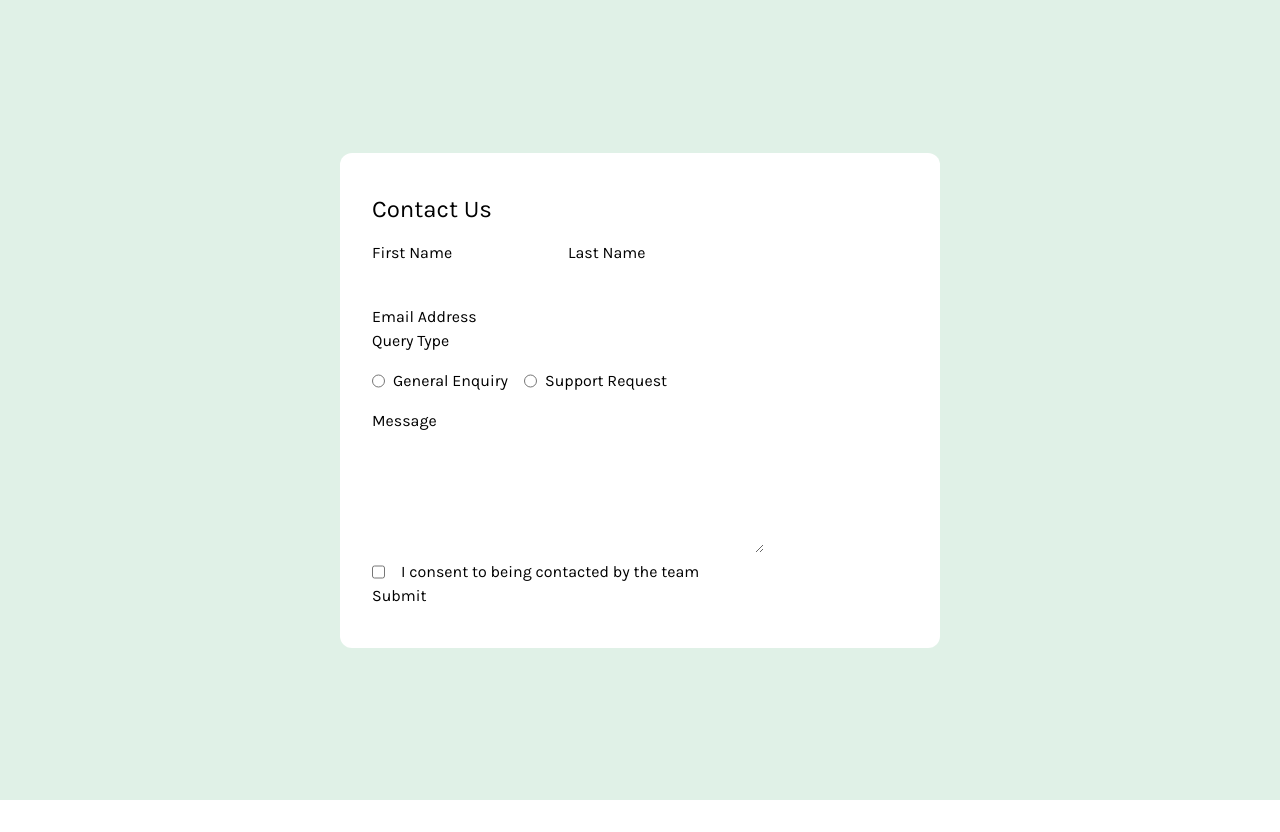
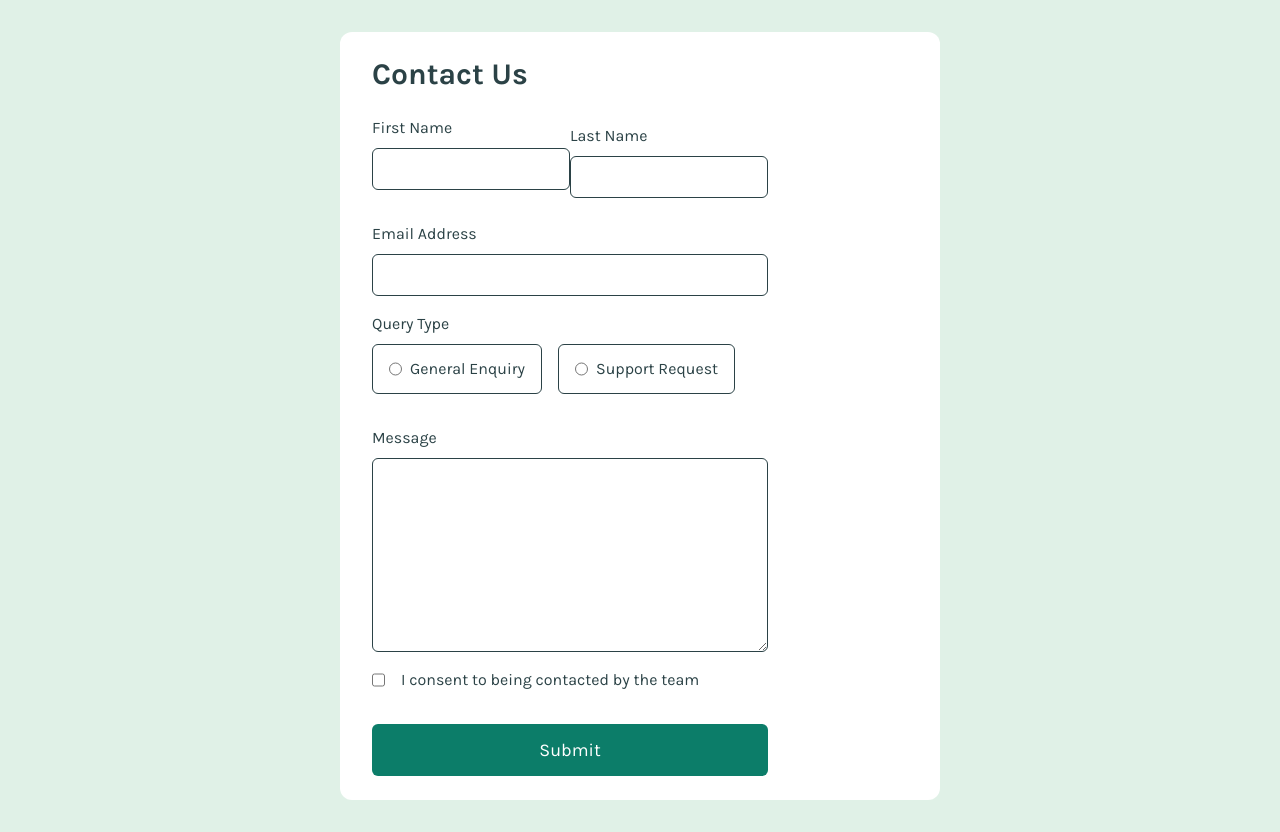
Before and after one commit to JuanMiranda1998/contact-form-frontend-mentor, a React (Vite) app: page / in a window 1280 px wide. Before the commit the page ends 800 px from the top, so only its background shows below. Built offline with nearby package versions, Linux system fonts and the light colour scheme.

Commit message:
added styles

```diff
--- a/src/App.jsx
+++ b/src/App.jsx
@@ -4,8 +4,8 @@ import Form from './components/Form'
 function App() {
 
   return (
-    <div className='w-[100vw] min-h-[100vh] bg-[#e0f1e7] flex flex-col justify-center items-center font-body'>
-      <div className='w-[95%] max-w-[600px] my-8 px-8 py-10 bg-white flex flex-col justify-center items-start rounded-xl'>
+    <div className='w-full min-h-[100vh] bg-[#e0f1e7] flex flex-col justify-center items-center font-body font-normal relative overflow-hidden'>
+      <div className='w-[95%] max-w-[600px] my-8 px-8 py-6 bg-white flex flex-col justify-center items-start rounded-xl'>
         <Form />
       </div>
     </div>
--- a/src/components/Form.jsx
+++ b/src/components/Form.jsx
@@ -42,47 +42,52 @@ const Form = () => {
 
 
     return (
-        <form className="relative">
-            <h1 className='text-2xl mb-4'>Contact Us</h1>
-            <div className='w-full flex flex-col lg:flex-row justify-center items-center'>
-                <div className="w-full flex flex-col justify-center items-start">
-                    <label htmlFor="firstName">First Name</label>
-                    <input className='w-full py-2 pl-4' type="text" id="firstName" name="firstName" />
+        <form className="text-[#2b4246]">
+            <h1 className='text-3xl font-bold mb-6'>Contact Us</h1>
+            <div className='w-full flex flex-col lg:flex-row justify-center items-center mb-4'>
+                <div className="w-full flex flex-col justify-center items-start mb-4">
+                    <label className="mb-2" htmlFor="firstName">First Name</label>
+                    <input className='w-full py-2 pl-4 border border-[#2b4246] rounded-md' type="text" id="firstName" name="firstName" />
                     <p className='hidden'>This field is required</p>
                 </div>
                 <div className="w-full flex flex-col justify-center items-start">
-                    <label htmlFor="lastName">Last Name</label>
-                    <input className='w-full py-2 pl-4' type="text" id="lastName" name="lastName" />
+                    <label className="mb-2" htmlFor="lastName">Last Name</label>
+                    <input className='w-full py-2 pl-4 border border-[#2b4246] rounded-md' type="text" id="lastName" name="lastName" />
                     <p className='hidden'>This field is required</p>
                 </div>
             </div>
-            <div>
-                <label htmlFor="email">Email Address</label>
-                <input name="email" type="text" id="email" />
+            <div className="w-full flex flex-col justify-center items-start mb-4">
+                <label className="mb-2" htmlFor="email">Email Address</label>
+                <input className='w-full py-2 pl-4 border border-[#2b4246] rounded-md' type="text" id="email" name="email" />
                 <p className='hidden'>Please enter a valid email address</p>
                 <p className='hidden'>This field is required</p>
             </div>
-            <div>
-                <label htmlFor="">Query Type</label>
-                <div className='flex flex-col lg:flex-row gap-4 my-4'>
-                    <div className='flex flex-row'><input type="radio" name="queryType" id="" /><p className='ml-2'>General Enquiry</p></div>
-                    <div className='flex flex-row'><input type="radio" name="queryType" id="" /><p className='ml-2'>Support Request</p></div>
+            <div className="w-full flex flex-col justify-center items-start mb-4">
+                <label className="mb-2" htmlFor="queryType">Query Type</label>
+                <div className='w-full flex flex-col lg:flex-row gap-4 mb-4'>
+                    <div className='flex flex-row py-3 px-4 border border-[#2b4246] rounded-md'>
+                        <input type="radio" name="queryType" id="queryType" />
+                        <p className='ml-2'>General Enquiry</p>
+                    </div>
+                    <div className='flex flex-row py-3 px-4 border border-[#2b4246] rounded-md'>
+                        <input type="radio" name="queryType" id="" />
+                        <p className='ml-2'>Support Request</p></div>
                 </div>
                 <p className='hidden'>Please select a query type</p>
             </div>
-            <div>
-                <label htmlFor="message">Message</label>
-                <textarea className='w-full' id="message" rows="5" name="message"></textarea>
+            <div className="w-full flex flex-col justify-center items-start mb-4">
+                <label className="mb-2" htmlFor="message">Message</label>
+                <textarea className='w-full border border-[#2b4246] rounded-md' id="message" rows="8" name="message"></textarea>
                 <p className='hidden'>This field is required</p>
             </div>
-            <div>
+            <div className="my-4">
                 <div className='flex flex-row'>
                     <input type="checkbox" name="consent" id="consent" />
                     <p className='ml-4'>I consent to being contacted by the team</p>
                 </div>
                 <p className='hidden'>To submit this form, please consent to being contacted</p>
             </div>
-            <button onClick={handleSubmit}>Submit</button>
+            <button className="w-full mt-4 py-3 rounded-md bg-[#0c7d69] text-white text-lg text-center" onClick={handleSubmit}>Submit</button>
             {emailSubmitted&&<ConfirmationMessage />}
         </form>
     )
```
